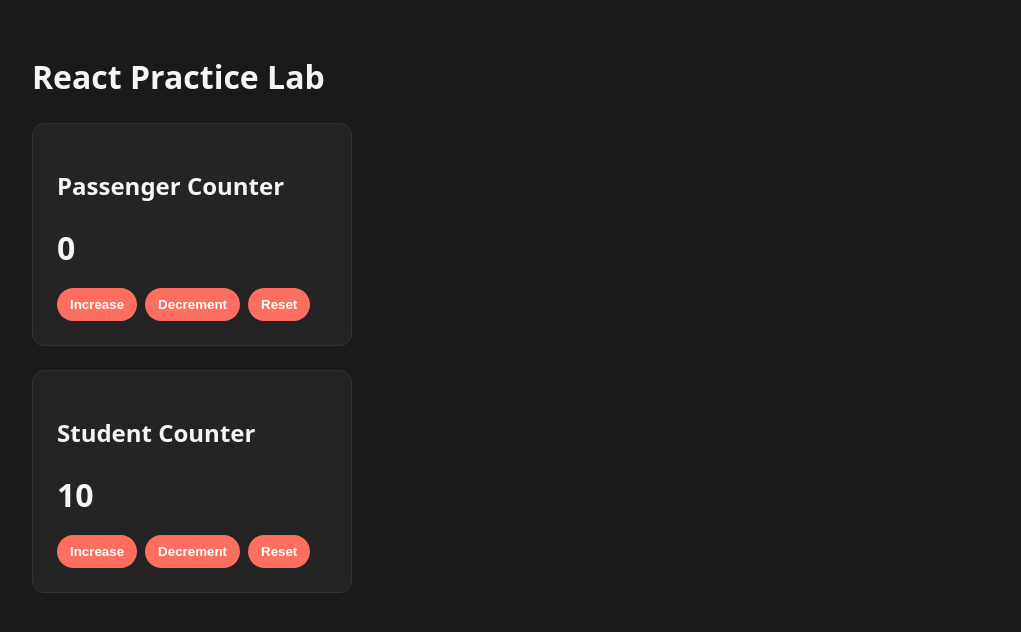
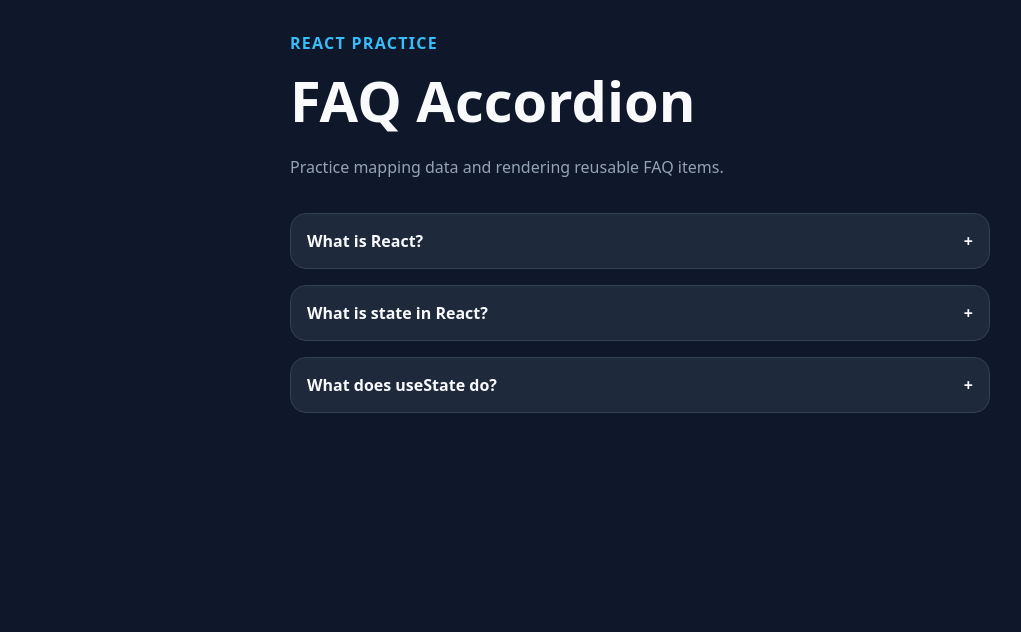
Before and after one commit to jprobussr/react-practice-lab, a React (Vite) app in the folder react-practice-lab/: page / in a window 1280 px wide. Shown: the top 632 px of the page, without its empty margins (0-1021 px from the left). Built offline with nearby package versions, Linux system fonts and the light colour scheme.

Commit message:
build FAQ accordion with toggle state logic

```diff
--- a/react-practice-lab/src/App.jsx
+++ b/react-practice-lab/src/App.jsx
@@ -1,78 +1,8 @@
-import { useState } from 'react';
-import Counter from './components/Counter.jsx';
-import './App.css';
+import FAQAccordion from "./faq-accordion/FAQAccordion.jsx";
+
 
 const App = () => {
-  const [counters, setCounters] = useState([
-    { id: 1, title: 'Passenger Counter', count: 0, step: 1 },
-    { id: 2, title: 'Student Counter', count: 10, step: 5 },
-  ]);
-
-  const handleIncrement = (id) => {
-    setCounters((prevCounters) =>
-      prevCounters.map((counter) => {
-        if (counter.id === id) {
-          return {
-            ...counter,
-            count: counter.count + counter.step,
-          };
-        }
-
-        return counter;
-      }),
-    );
-  };
-
-  const handleDecrement = (id) => {
-    setCounters((prevCounters) =>
-      prevCounters.map((counter) => {
-        if (counter.id === id) {
-          return {
-            ...counter,
-            count: counter.count - counter.step,
-          };
-        }
-
-        return counter;
-      }),
-    );
-  };
-
-  const handleReset = (id) => {
-    setCounters((prevCounter) =>
-      prevCounter.map((counter) => {
-        if (counter.id === id) {
-          return {
-            ...counter,
-            count: 0,
-          };
-        }
-
-        return counter;
-      }),
-    );
-  };
-
-  return (
-    <main>
-      <h1>React Practice Lab</h1>
-
-      <div className="counter-list">
-        {counters.map((counter) => {
-          return (
-            <Counter
-              key={counter.id}
-              title={counter.title}
-              count={counter.count}
-              onIncrement={() => handleIncrement(counter.id)}
-              onDecrement={() => handleDecrement(counter.id)}
-              onReset={() => handleReset(counter.id)}
-            />
-          );
-        })}
-      </div>
-    </main>
-  );
+  return <FAQAccordion />
 };
 
 export default App;
--- /dev/null
+++ b/react-practice-lab/src/faq-accordion/FAQAccordion.jsx
@@ -0,0 +1,66 @@
+import { useState } from 'react';
+
+const faqs = [
+  {
+    id: 1,
+    question: 'What is React?',
+    answer:
+      'React is a JavaScript library used to build user interfaces with reusable components.',
+  },
+  {
+    id: 2,
+    question: 'What is state in React?',
+    answer:
+      'State is data that can change over time and cause the UI to re-render.',
+  },
+  {
+    id: 3,
+    question: 'What does useState do?',
+    answer:
+      'useState allows functional components to store and update state values.',
+  },
+];
+
+const FAQAccordion = () => {
+  const [openId, setOpenId] = useState(null);
+
+  return (
+    <main className="page">
+      <section className="accordion">
+        <header className="accordion-header">
+          <p className="eyebrow">React Practice</p>
+          <h1>FAQ Accordion</h1>
+          <p>Practice mapping data and rendering reusable FAQ items.</p>
+        </header>
+
+        <div className="faq-list">
+          {faqs.map((faq) => {
+            return (
+              <article key={faq.id} className="faq-item">
+                <button
+                  type="button"
+                  onClick={() => {
+                    setOpenId((prevOpenId) => {
+                      if (prevOpenId === faq.id) {
+                        return null;
+                      }
+
+                      return faq.id;
+                    });
+                  }}
+                >
+                  <span>{faq.question}</span>
+                  <span>{openId === faq.id ? '-' : '+'}</span>
+                </button>
+
+                {openId === faq.id && <p>{faq.answer}</p>}
+              </article>
+            );
+          })}
+        </div>
+      </section>
+    </main>
+  );
+};
+
+export default FAQAccordion;
--- a/react-practice-lab/src/index.css
+++ b/react-practice-lab/src/index.css
@@ -1,69 +1,80 @@
-:root {
-  --bg: #1a1a1a;
-  --surface: #242424;
-  --text: #f5f5f5;
-  --muted: #a1a1a1;
-
-  --accent: #ff6f61; /* coral */
-  --accent-hover: #ff4c3b;
-
-  --border: #333;
-  --radius: 12px;
-}
-
-*,
-*::before,
-*::after {
+* {
   box-sizing: border-box;
 }
 
 body {
   margin: 0;
   font-family: system-ui, sans-serif;
-  line-height: 1.5;
-  background: var(--bg);
-  color: var(--text);
-}
-
-main {
-  padding: 2rem;
-}
-
-.counter {
-  background: var(--surface);
-  border: 1px solid var(--border);
-  padding: 1.5rem;
-  border-radius: var(--radius);
-  max-width: 320px;
-}
-
-.counter-value {
-  font-size: 2rem;
-  font-weight: bold;
-  margin: 1rem 0;
-}
-
-.counter-actions {
-  display: flex;
-  gap: 0.5rem;
+  background: #0f172a;
+  color: #f8fafc;
 }
 
 button {
-  padding: 0.5rem 0.75rem;
-  border-radius: 999px;
-  border: 1px solid transparent;
-  background: var(--accent);
-  color: white;
-  font-weight: 600;
+  font: inherit;
   cursor: pointer;
 }
 
-button:hover {
-  background: var(--accent-hover);
+.page {
+  min-height: 100vh;
+  padding: 2rem 1rem;
 }
 
-.counter-list {
+.accordion {
+  width: min(100%, 700px);
+  margin: 0 auto;
+}
+
+.accordion-header {
+  margin-bottom: 2rem;
+}
+
+.eyebrow {
+  margin: 0 0 0.5rem;
+  color: #38bdf8;
+  font-weight: 700;
+  text-transform: uppercase;
+  letter-spacing: 0.08em;
+}
+
+.accordion-header h1 {
+  margin: 0;
+  font-size: clamp(2rem, 5vw, 3.5rem);
+}
+
+.accordion-header p:last-child {
+  color: #94a3b8;
+  line-height: 1.7;
+}
+
+.faq-list {
+  display: grid;
+  gap: 1rem;
+}
+
+.faq-item {
+  padding: 1rem;
+  background: #1e293b;
+  border: 1px solid #334155;
+  border-radius: 1rem;
+}
+
+.faq-item button {
+  width: 100%;
   display: flex;
-  flex-direction: column;
-  gap: 1.5rem;
+  justify-content: space-between;
+  align-items: center;
+  padding: 0;
+  color: #f8fafc;
+  background: transparent;
+  border: 0;
+  font-size: 1rem;
+  font-weight: 700;
+  text-align: left;
 }
+
+.faq-item p {
+  margin-top: 1rem;
+  margin-bottom: 0;
+  color: #cbd5e1;
+  line-height: 1.7;
+}
```
